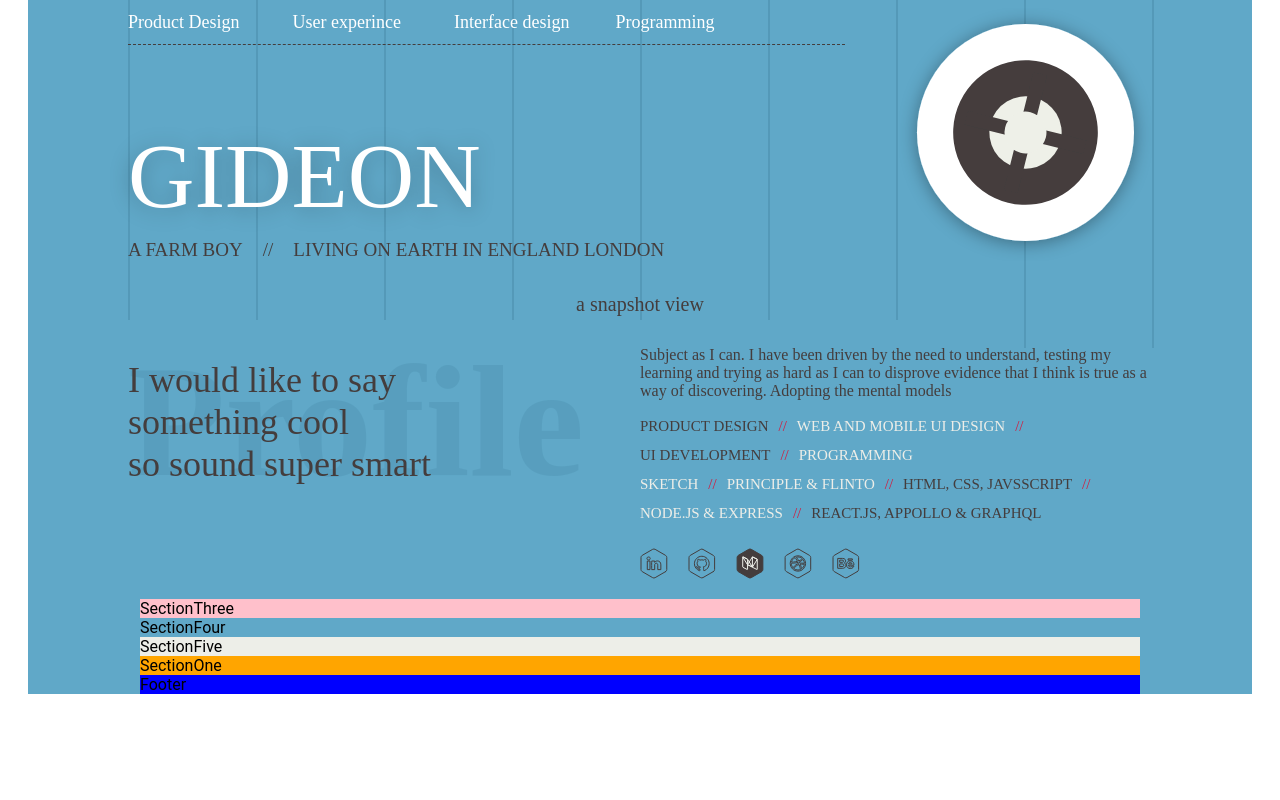
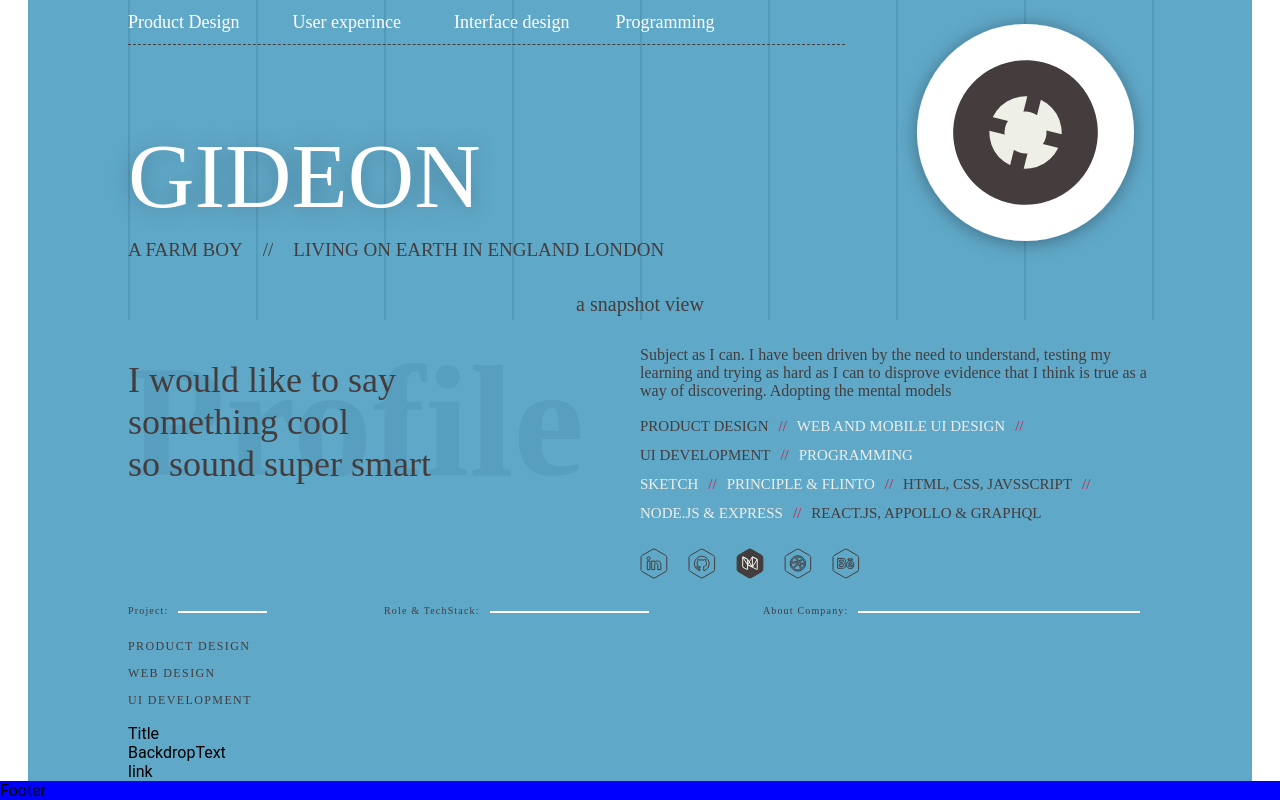
Before and after one commit to gideonflash/portfolio, a React (Create React App) app: page / in a window 1280 px wide. Shown: the part 452-1252 px from the top of the page. Before the commit the page ends 1174 px from the top, so only its background shows below. Built offline with nearby package versions, Linux system fonts and the light colour scheme; what webfontloader would draw is missing.

Commit message:
Project item structure

```diff
--- a/src/containers/App/index.js
+++ b/src/containers/App/index.js
@@ -1,6 +1,7 @@
 import React, { Component } from "react";
 import styled from "styled-components";
 import MainPage from "../MainPage";
+import Footer from "../Footer";
 
 const Line = styled.div`
   position: fixed;
@@ -66,18 +67,18 @@ const Line7 = styled.div`
 `;
 const Line8 = styled.div`
   position: fixed;
-  z-index: 28px;
+  z-index: 0;
   top: 28px;
-  bottom: 0;
+  bottom: 28px;
   background-color: red;
   left: 80%;
   border: 0.5px solid #5499b8;
 `;
 const Line9 = styled.div`
   position: fixed;
-  z-index: 28px;
+  z-index: 0;
   top: 28px;
-  bottom: 0;
+  bottom: 28px;
   background-color: red;
   left: 90%;
   border: 0.5px solid #5499b8;
@@ -86,11 +87,13 @@ const Line9 = styled.div`
 const AppWrapper = styled.div`
   margin: 28px;
   background-color: #60a8c8;
+  margin-bottom: 0px;
 `;
 
 class Main extends Component {
   render() {
     return (
+      <div>
         <AppWrapper>
           <Line />
           <Line2 />
@@ -103,6 +106,8 @@ class Main extends Component {
           <Line9 />
           <MainPage />
         </AppWrapper>
+        <Footer />
+      </div>
     );
   }
 }
--- a/src/containers/Footer/index.js
+++ b/src/containers/Footer/index.js
@@ -2,14 +2,13 @@ import React, { Component } from "react";
 import styled from "styled-components";
 
 const Section = styled.div`
-	background-color: blue;
-	width: 1000px;
+  background-color: blue;
 `;
 
 class Footer extends Component {
-	render() {
-		return <Section>Footer</Section>;
-	}
+  render() {
+    return <Section>Footer</Section>;
+  }
 }
 
 export default Footer;
--- a/src/containers/MainPage/index.js
+++ b/src/containers/MainPage/index.js
@@ -35,10 +35,6 @@ class MainPage extends Component {
           <SectionTop />
           <SectionTwo />
           <SectionThree />
-          <SectionFour />
-          <SectionFive />
-          <SectionSix />
-          <Footer />
         </Section>
       </Wrapper>
     );
--- a/src/containers/SectionThree/index.js
+++ b/src/containers/SectionThree/index.js
@@ -2,14 +2,137 @@ import React, { Component } from "react";
 import styled from "styled-components";
 
 const Section = styled.div`
-	background-color: pink;
-	width: 1000px;
+  width: 1024px;
+  height: 100%;
+`;
+const SectionWrapper = styled.div`
+  display: grid;
+`;
+const ProjectContainer = styled.div`
+  display: grid;
+  grid-template-columns: 25% 37% 38%;
+`;
+const TileContainer = styled.div``;
+const ViewCaseStudyContianer = styled.div`
+  display: grid;
+`;
+const ProjectType = styled.h1`
+  /* Project:: */
+  font-family: SanFranciscoText-Bold;
+  font-size: 10px;
+  color: #433d3d;
+  letter-spacing: 1.17px;
+  font-weight: normal;
+  display: inline-block;
+`;
+const ProjectLine = styled.span`
+  display: inline-block;
+  background-color: #ffffff;
+  width: 89px;
+  min-width: 30px;
+  height: 2px;
+  margin-left: 10px;
+  margin-bottom: 1px;
+`;
+
+const RoleType = styled.h1`
+  /* Project:: */
+  font-family: SanFranciscoText-Bold;
+  font-size: 10px;
+  color: #433d3d;
+  letter-spacing: 1.17px;
+  font-weight: normal;
+  display: inline-block;
+`;
+const RoleLine = styled.span`
+  display: inline-block;
+  background-color: #ffffff;
+  width: 159px;
+  min-width: 60px;
+  height: 2px;
+  margin-left: 10px;
+  margin-bottom: 1px;
+`;
+
+const AboutCompanyType = styled.h1`
+  /* Project:: */
+  font-family: SanFranciscoText-Bold;
+  font-size: 10px;
+  color: #433d3d;
+  letter-spacing: 1.17px;
+  font-weight: normal;
+  display: inline-block;
+`;
+const AboutCompanyLine = styled.span`
+  display: inline-block;
+  background-color: #ffffff;
+  width: 282px;
+  min-width: 100px;
+  height: 2px;
+  margin-left: 10px;
+  margin-bottom: 1px;
+`;
+
+const ProjectTypeListContianer = styled.div``;
+const List = styled.ul`
+  list-style-type: none;
+  padding-left: 0;
+`;
+const ProjectTypeItem = styled.p`
+  /* WEB DESIGN: */
+  font-family: SanFranciscoText-Bold;
+  font-size: 12px;
+  color: #433d3d;
+  letter-spacing: 1.4px;
 `;
 
 class SectionThree extends Component {
-	render() {
-		return <Section>SectionThree</Section>;
-	}
+  render() {
+    return (
+      <Section>
+        <SectionWrapper>
+          <ProjectContainer>
+            <div>
+              <div>
+                <ProjectType>Project:</ProjectType>
+                <ProjectLine />
+              </div>
+              <ProjectTypeListContianer>
+                <List>
+                  <li>
+                    <ProjectTypeItem>PRODUCT DESIGN</ProjectTypeItem>
+                  </li>
+                  <li>
+                    <ProjectTypeItem>WEB DESIGN</ProjectTypeItem>
+                  </li>
+                  <li>
+                    <ProjectTypeItem>UI DEVELOPMENT</ProjectTypeItem>
+                  </li>
+                </List>
+              </ProjectTypeListContianer>
+            </div>
+            <div>
+              <div>
+                <RoleType>Role & TechStack:</RoleType>
+                <RoleLine />
+              </div>
+            </div>
+            <div>
+              <div>
+                <AboutCompanyType>About Company:</AboutCompanyType>
+                <AboutCompanyLine />
+              </div>
+            </div>
+          </ProjectContainer>
+          <TileContainer>Title</TileContainer>
+          <ViewCaseStudyContianer>
+            <div>BackdropText</div>
+            <div>link</div>
+          </ViewCaseStudyContianer>
+        </SectionWrapper>
+      </Section>
+    );
+  }
 }
 
 export default SectionThree;
```
Lines whose indentation alone changed are shown as unchanged.
